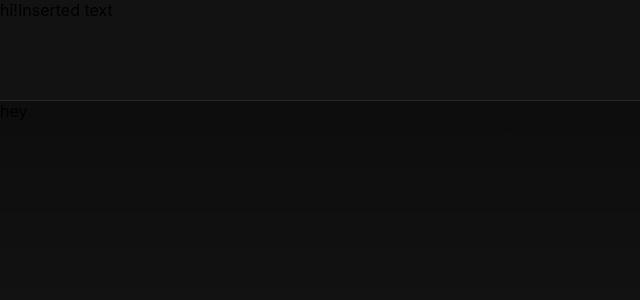
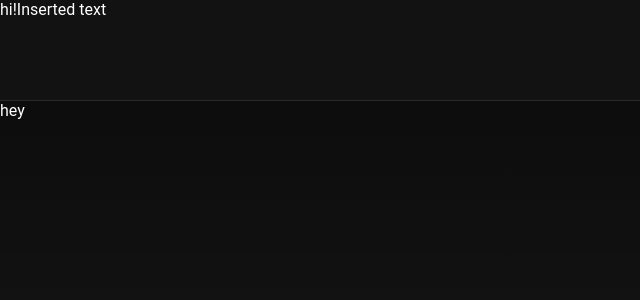
Before and after one commit to marqroldan/numericalmethods, a React app: page / in a window 1280 px wide. Shown: the top 300 px of the page, without its empty margins (0-640 px from the left). Built offline with nearby package versions, Linux system fonts and the light colour scheme.

Commit message:
Updated global.scss to include components styles

```diff
--- a/src/styles/global.scss
+++ b/src/styles/global.scss
@@ -2,11 +2,15 @@ body {
     background-color: #121212;
     padding: 0;
     margin: 0;
-    font-family: -apple-system, BlinkMacSystemFont, 'Segoe UI', 'Roboto', 'Oxygen',
-      'Ubuntu', 'Cantarell', 'Fira Sans', 'Droid Sans', 'Helvetica Neue',
-      sans-serif;
     -webkit-font-smoothing: antialiased;
     -moz-osx-font-smoothing: grayscale;
+}
+
+body, input {
+  font-family: 'Roboto', -apple-system, BlinkMacSystemFont, 'Segoe UI',  'Oxygen',
+    'Ubuntu', 'Cantarell', 'Fira Sans', 'Droid Sans', 'Helvetica Neue',
+    sans-serif;
+  color: #FFF;
 }
 
 body, html {
@@ -21,3 +25,6 @@ code {
 #root {
   height: 100%;
 }
+
+@import 'components/text.scss';
+@import 'components/input.scss';
```
